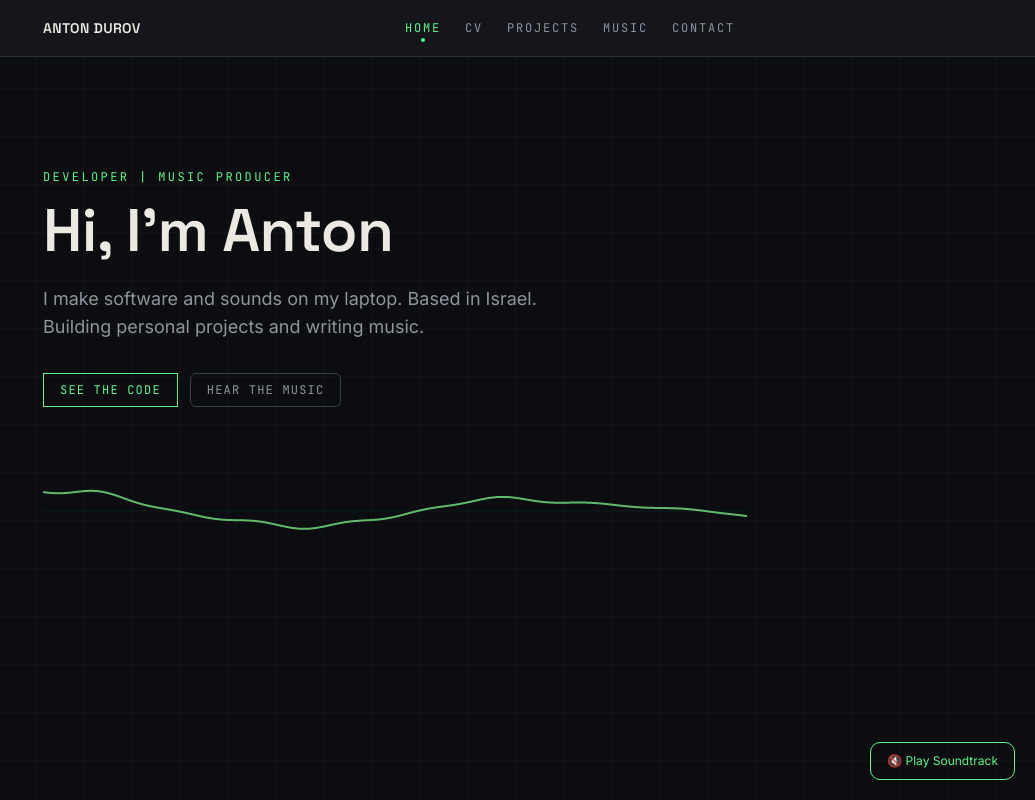
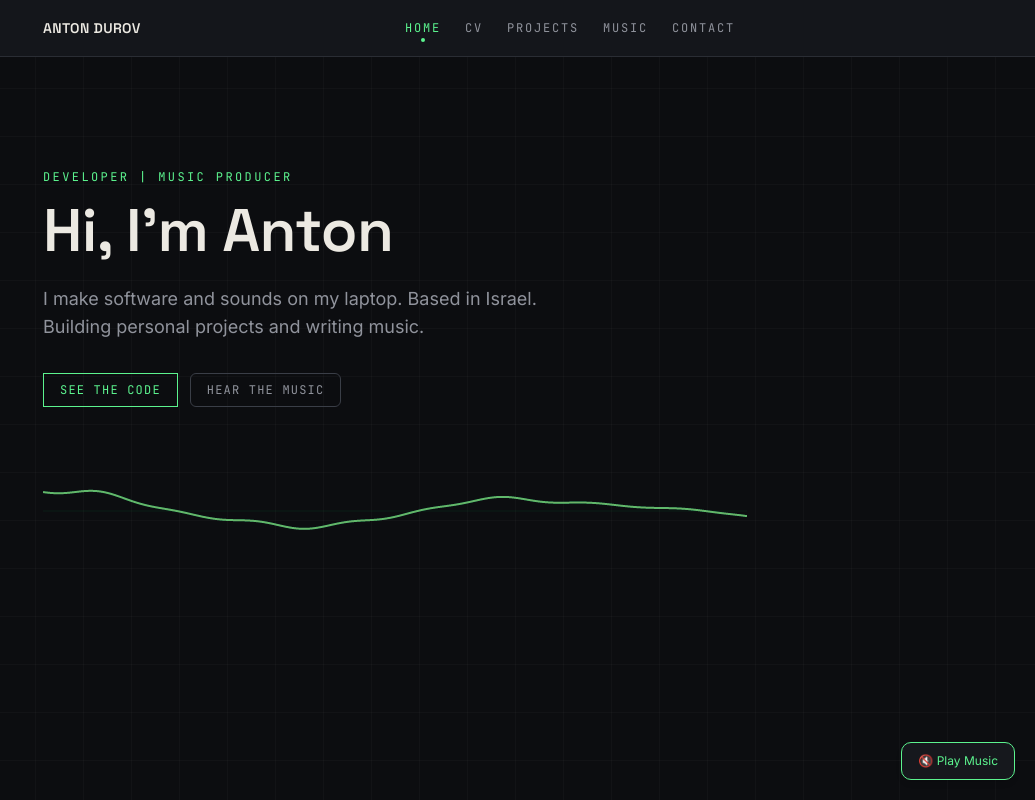
Before and after one commit to antondurov/portfolio-website, a React (Vite) app in the folder src/frontend/: page / in a window 1280 px wide. Shown: the whole page, without its empty margins (245-1280 px from the left). Built offline with nearby package versions, Linux system fonts and the light colour scheme.

Commit message:
Style edit music-btn

```diff
--- a/src/frontend/components/BackgroundMusic.tsx
+++ b/src/frontend/components/BackgroundMusic.tsx
@@ -51,7 +51,7 @@ export default function BackgroundMusic({
         aria-label="Toggle background music"
         className="music-btn fixed bottom-5 right-5 z-1000 px-4 py-2.5 text-xs shadow-md cursor-pointer transition-colors"
       >
-        {isPlaying ? "🔊 Pause Soundtrack" : "🔇 Play Soundtrack"}
+        {isPlaying ? "🔊 Pause Music" : "🔇 Play Music"}
       </button>
     </>
   );
--- a/src/frontend/index.css
+++ b/src/frontend/index.css
@@ -120,6 +120,7 @@
     color: var(--accent);
     border: var(--accent) 1px solid;
     border-radius: var(--radius);
+    background-color: var(--panel);
   }
 
   .music-btn:hover {
```
